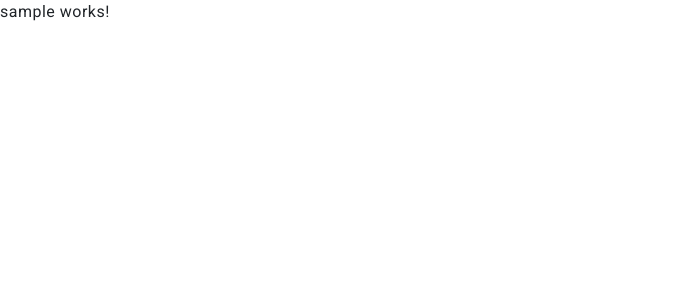
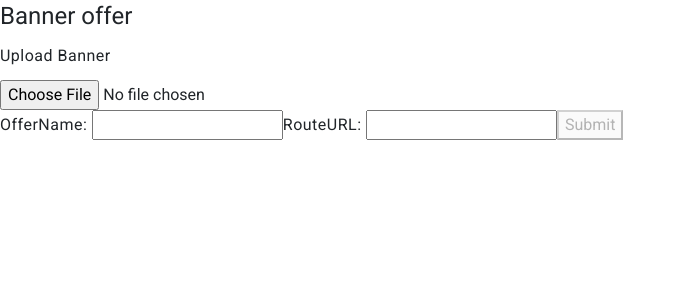
Before and after one commit to github-Krunal/ecommerce-project, an Angular app: page /admin in a window 1280 px wide. Shown: the top 300 px of the page, without its empty margins (0-686 px from the left). Built offline with nearby package versions, Linux system fonts and the light colour scheme.

Commit message:
upload image

```diff
--- a/src/app/app.component.ts
+++ b/src/app/app.component.ts
@@ -1,12 +1,14 @@
-import { Component } from '@angular/core';
+import { Component,NO_ERRORS_SCHEMA,CUSTOM_ELEMENTS_SCHEMA } from '@angular/core';
 import { RouterOutlet } from '@angular/router';
+import { ReactiveFormsModule } from '@angular/forms';
 
 @Component({
   selector: 'app-root',
   standalone: true,
-  imports: [RouterOutlet],
+  imports: [RouterOutlet,ReactiveFormsModule],
   templateUrl: './app.component.html',
-  styleUrl: './app.component.scss'
+  styleUrl: './app.component.scss',
+  schemas: [CUSTOM_ELEMENTS_SCHEMA,NO_ERRORS_SCHEMA]
 })
 export class AppComponent {
   title = 'ecommerce-project';
--- a/src/app/component/admin/admin.module.ts
+++ b/src/app/component/admin/admin.module.ts
@@ -2,6 +2,8 @@ import { NgModule } from '@angular/core';
 import { CommonModule } from '@angular/common';
 import { SampleComponent } from './sample/sample.component';
 import { RouterModule, Routes } from '@angular/router';
+import { ReactiveFormsModule } from '@angular/forms';
+import { NO_ERRORS_SCHEMA,CUSTOM_ELEMENTS_SCHEMA } from '@angular/core';
 
 
 const ADMIN_ROUTES:Routes=[
@@ -16,7 +18,8 @@ const ADMIN_ROUTES:Routes=[
   imports: [
     RouterModule.forChild(ADMIN_ROUTES),
     CommonModule,
-    SampleComponent
+    SampleComponent,
+    ReactiveFormsModule
   ]
 })
 export class AdminModule { }
--- a/src/app/component/admin/sample/sample.component.html
+++ b/src/app/component/admin/sample/sample.component.html
@@ -1 +1,13 @@
-<p>sample works!</p>
+<h6>Banner offer</h6>
+<p>Upload Banner</p>
+<input type="file" (change)="onFileSelected($event)" />
+
+<form [formGroup]="bannerForm" (ngSubmit)="onSubmitBannerForm()" *ngIf="bannerForm">
+  <label>OfferName:
+    <input formControlName="OfferName" />
+  </label>
+  <label>RouteURL:
+    <input formControlName="RouteURL" />
+  </label>
+  <button type="submit" [disabled]="bannerForm?.invalid">Submit</button>
+</form>
--- a/src/app/component/admin/sample/sample.component.ts
+++ b/src/app/component/admin/sample/sample.component.ts
@@ -1,12 +1,63 @@
-import { Component } from '@angular/core';
+import { CommonModule } from '@angular/common';
+import { FormBuilder, FormGroup, Validators, ReactiveFormsModule } from '@angular/forms';
+import { Component,NO_ERRORS_SCHEMA,CUSTOM_ELEMENTS_SCHEMA } from '@angular/core';
+import { AdminApiService } from '../../../services-api/admin-api.service';
+import { IUploadImageResponse } from '../../../model/uploadImage.interface';
+import { IOfferBanner } from '../../../model/offerBanner.interface';
 
 @Component({
   selector: 'app-sample',
   standalone: true,
-  imports: [],
+  imports: [ReactiveFormsModule,CommonModule],
   templateUrl: './sample.component.html',
-  styleUrl: './sample.component.scss'
+  styleUrl: './sample.component.scss',
+  schemas: [CUSTOM_ELEMENTS_SCHEMA,NO_ERRORS_SCHEMA]
 })
 export class SampleComponent {
+  private selectedBannerFile: File | null = null;
+  public bannerForm: FormGroup | undefined;
 
+  constructor(private formBuilder: FormBuilder,private adminApiService:AdminApiService){}
+
+  ngOnInit(): void {
+    this.generateBannerForm();
+  }
+
+  private generateBannerForm(): void {
+    this.bannerForm = this.formBuilder.group({
+      OfferName: ['', Validators.required],
+      RouteURL: [''],
+      ImageURL: ['']
+    });
+  }
+
+  protected onFileSelected(event: Event): void {
+    const fileInput = event.target as HTMLInputElement;
+    if (fileInput.files && fileInput.files.length > 0) {
+      this.selectedBannerFile = fileInput.files[0];
+      this.uploadImage();
+    }
+  }
+
+  protected async onSubmitBannerForm(): Promise<void> {
+    await this.uploadImage();
+    let offerBanner: IOfferBanner = this.bannerForm?.value;
+    this.postBannerOffer(offerBanner)
+  }
+
+  private postBannerOffer(offerBanner: IOfferBanner): void {
+    this.adminApiService.postBannerOffer(offerBanner).subscribe((offerResponse: string) => {
+      this.bannerForm?.reset();
+      this.selectedBannerFile = null;
+    })
+  }
+
+  private uploadImage(): Promise<boolean> {
+    return new Promise((resolve, reject) => {
+      this.adminApiService.uploadImage(this.selectedBannerFile).subscribe((uploadImageResponse: IUploadImageResponse) => {
+        this.bannerForm?.controls['ImageURL'].setValue(uploadImageResponse.fileurl);
+        resolve(true)
+      })
+    })
+  }
 }
--- /dev/null
+++ b/src/app/constant/api.constant.ts
@@ -0,0 +1,5 @@
+const API_URL = 'http://127.0.0.1:8000/api/';
+export const API_CONSTANT = {
+  BANNER_OFFER: API_URL + 'bannerOffer',
+  IMAGE_UPLOAD: API_URL + 'uploadImage'
+};
--- /dev/null
+++ b/src/app/model/offerBanner.interface.ts
@@ -0,0 +1,5 @@
+export interface IOfferBanner {
+  ImageURL: string
+  OfferName: string
+  RouteURL: string
+}
--- /dev/null
+++ b/src/app/services-api/admin-api.service.ts
@@ -0,0 +1,25 @@
+import { HttpClient } from '@angular/common/http';
+import { Injectable } from '@angular/core';
+import { Observable } from 'rxjs/internal/Observable';
+import { API_CONSTANT } from '../constant/api.constant';
+import { IOfferBanner } from '../model/offerBanner.interface';
+import { IUploadImageResponse } from '../model/uploadImage.interface';
+
+@Injectable({
+  providedIn: 'root'
+})
+export class AdminApiService {
+
+  constructor(private http: HttpClient) { }
+
+  public uploadImage(file:File|null): Observable<IUploadImageResponse>{
+    const formData = new FormData();
+    if(file){
+formData.append('file', file);
+}
+    return this.http.post<IUploadImageResponse>(API_CONSTANT.IMAGE_UPLOAD, formData)
+  }
+  public postBannerOffer(offerBanner:IOfferBanner): Observable<string>{
+    return this.http.post<string>(API_CONSTANT.BANNER_OFFER, offerBanner)
+  }
+}
```
Also changed, not shown: src/app/module/gloabal.module.ts (added, +19 -0 lines), src/app/services/admin.service.ts (deleted, +0 -16 lines), src/app/services-api/dashboard.service.ts (renamed from src/app/services/dashboard.service.ts), 2 other files (tests, documents, lock files or other folders).
